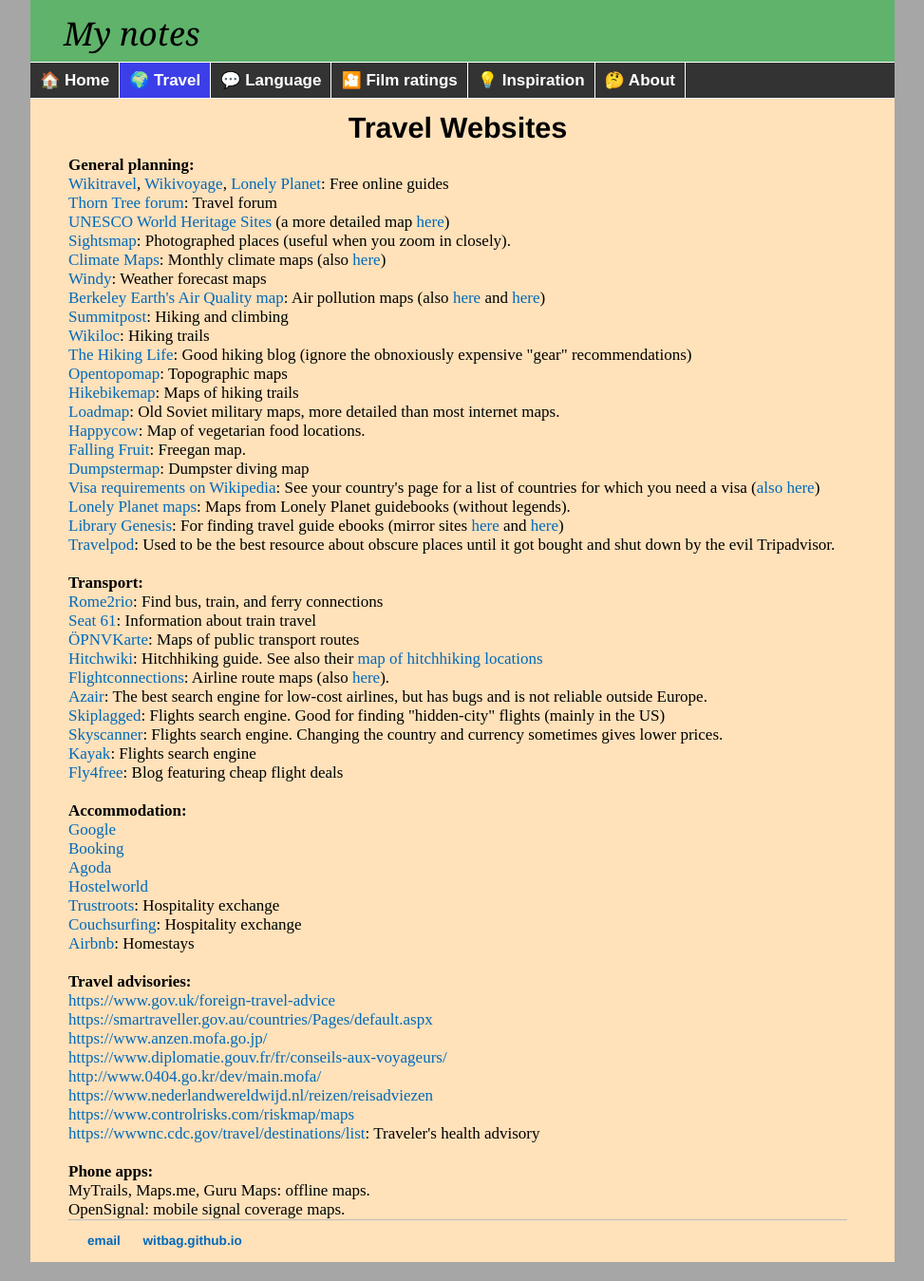
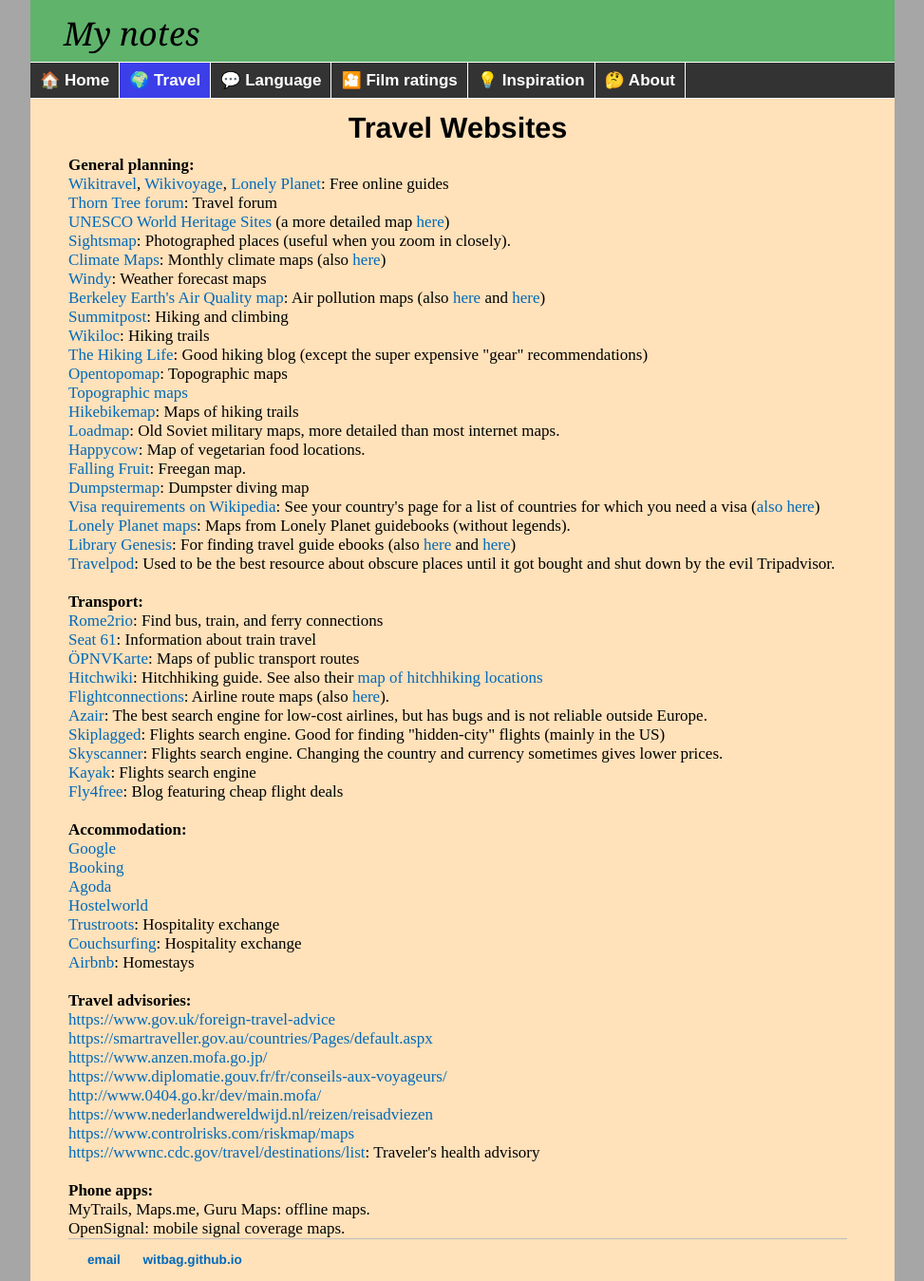
Before and after one commit to witbag/witbag.github.io, a Jekyll site: the page built from travel/resources.html, in a window 1280 px wide. Shown: the whole page at 95% size, without its empty margins (153-1126 px from the left). Built offline with Jekyll 4.4.1, drawn with Linux system fonts in a browser that asks for light colours.

Commit message:
Update resources.html

```diff
--- a/travel/resources.html
+++ b/travel/resources.html
@@ -15,11 +15,12 @@
 <a href="http://www.sightsmap.com/" target=_blank>Sightsmap</a>: Photographed places (useful when you zoom in closely).<br>
 <a href="http://climatemaps.romgens.com/" target=_blank>Climate Maps</a>: Monthly climate maps (also <a href="https://climatereanalyzer.org/reanalysis/monthly_maps/index.php" target=_blank>here</a>)<br>
 <a href="https://www.windy.com/-Temperature-temp" target=_blank>Windy</a>: Weather forecast maps<br>
-<a href="http://berkeleyearth.org/air-quality-real-time-map/" target=_blank>Berkeley Earth's Air Quality map</a>: Air pollution maps (also <a href="https://www.airvisual.com/air-quality-map" target=_blank>here</a> and <a href="http://maps.who.int/airpollution" target=_blank>here</a>)<br>
+<a href="http://berkeleyearth.lbl.gov/air-quality/main_map.php" target=_blank>Berkeley Earth's Air Quality map</a>: Air pollution maps (also <a href="https://www.airvisual.com/air-quality-map" target=_blank>here</a> and <a href="https://ehp.niehs.nih.gov/cms/asset/b2e69e34-f2f6-4321-a4e8-6a4dd11462db/ehp.1408646.g003.jpg" target=_blank>here</a>)<br>
 <a href="https://www.summitpost.org" target=_blank>Summitpost</a>: Hiking and climbing<br>
 <a href="https://www.wikiloc.com/wikiloc/map.do" target=_blank>Wikiloc</a>: Hiking trails<br>
-<a href="https://www.thehikinglife.com/" target=_blank>The Hiking Life</a>: Good hiking blog (ignore the obnoxiously expensive "gear" recommendations)<br>
+<a href="https://www.thehikinglife.com/" target=_blank>The Hiking Life</a>: Good hiking blog (except the super expensive "gear" recommendations)<br>
 <a href="https://opentopomap.org" target=_blank>Opentopomap</a>: Topographic maps<br>
+<a href="https://en-au.topographic-map.com/maps/dy4z/Asia/" target=_blank>Topographic maps</a><br>
 <a href="http://hikebikemap.org" target=_blank>Hikebikemap</a>: Maps of hiking trails<br>
 <a href="http://loadmap.net/en" target=_blank>Loadmap</a>: Old Soviet military maps, more detailed than most internet maps.<br>
 <a href="https://www.happycow.net/veggiemap" target=_blank>Happycow</a>: Map of vegetarian food locations.<br>
@@ -27,7 +28,7 @@
 <a href="http://dumpstermap.org/" target=_blank>Dumpstermap</a>: Dumpster diving map<br>
 <a href="https://en.wikipedia.org/wiki/Template:Visa_requirements" target=_blank>Visa requirements on Wikipedia</a>: See your country's page for a list of countries for which you need a visa (<a href="https://www.koreanair.com/global/en/traveling/airport-check-in/visas-passports-immigration-regulation0/timaticweb/" target=_blank>also here</a>)<br>
 <a href="http://media.lonelyplanet.com/ebookmaps/" target=_blank>Lonely Planet maps</a>: Maps from Lonely Planet guidebooks (without legends).<br>
-<a href="http://gen.lib.rus.ec/" target=_blank>Library Genesis</a>: For finding travel guide ebooks (mirror sites <a href="http://libgen.is/" target=_blank>here</a> and <a href="https://libgen.lc/" target=_blank>here</a>)<br>
+<a href="http://gen.lib.rus.ec/" target=_blank>Library Genesis</a>: For finding travel guide ebooks (also <a href="http://libgen.is/" target=_blank>here</a> and <a href="https://libgen.lc/" target=_blank>here</a>)<br>
 <a href="http://travelpod.com" target=_blank>Travelpod</a>: Used to be the best resource about obscure places until it got bought and shut down by the evil Tripadvisor.<br>
 <br>
 <a id="transp"></a><b>Transport:</b><br>
```
